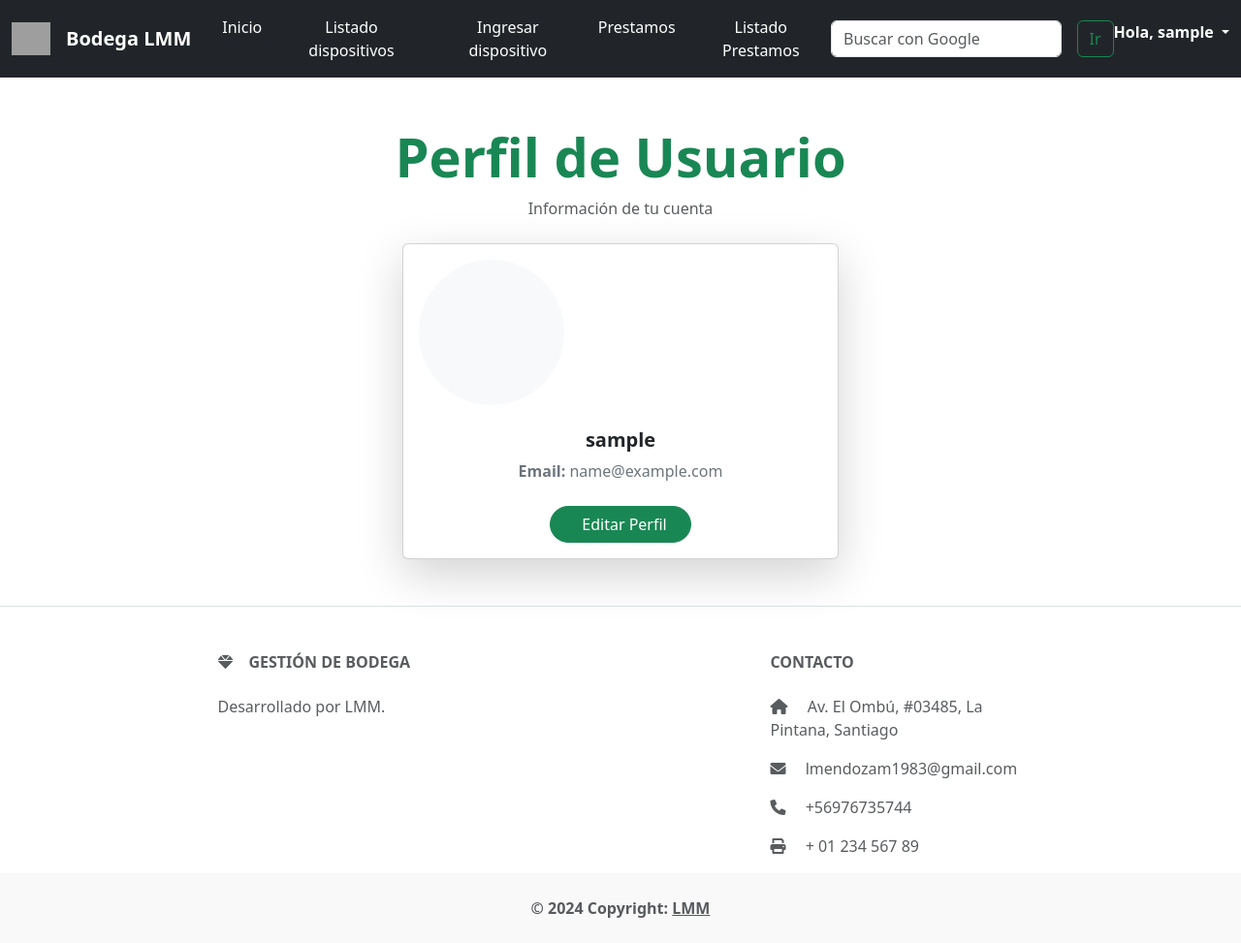
After one commit to lmendozam1983/bodegalmm24, a Django app: page /dispositivo/templates/registration/perfil/ in a window 1280 px wide. The commit adds this page. Shown: the whole page at 97% size. Run offline with Django 5.2, Linux system fonts and the light colour scheme; the visitor is signed in with stand-in values (Sample User, id 1); some libraries are stand-ins or nearby versions; grey boxes are pictures that could not be loaded.

Commit message:
segundo commit

```diff
--- a/dispositivo/apps.py
+++ b/dispositivo/apps.py
@@ -5,3 +5,6 @@ class DispositivosConfig(AppConfig):
     default_auto_field = 'django.db.models.BigAutoField'
     name = 'dispositivo'
     verbose_name = 'Dispositivos'
+
+    def ready(self):
+        import dispositivo.signals
--- a/dispositivo/models.py
+++ b/dispositivo/models.py
@@ -73,3 +73,10 @@ class PrestamoModel(models.Model):
 
     def __str__(self):
         return f"Préstamo de {self.dispositivo.nombre} a {self.usuario.username}"
+
+class Profile(models.Model):
+    user = models.OneToOneField(User, on_delete=models.CASCADE)
+    foto_perfil = models.ImageField(upload_to='fotos_perfil/', null=True, blank=True)
+
+    def __str__(self):
+        return self.user.username
--- /dev/null
+++ b/dispositivo/signals.py
@@ -0,0 +1,13 @@
+from django.db.models.signals import post_save
+from django.dispatch import receiver
+from django.contrib.auth.models import User
+from .models import Profile
+
+@receiver(post_save, sender=User)
+def crear_perfil_usuario(sender, instance, created, **kwargs):
+    if created:
+        Profile.objects.create(user=instance)
+
+@receiver(post_save, sender=User)
+def guardar_perfil_usuario(sender, instance, **kwargs):
+    instance.profile.save()
--- a/dispositivo/templates/registration/login.html
+++ b/dispositivo/templates/registration/login.html
@@ -18,7 +18,7 @@
             {% csrf_token %}
             {{ login_form|crispy }}
             <button class="btn btn-primary"type="submit">Ingresar</button> </form>
-        <p class="text-center">Si nio tienes una cuenta, registrate en <a href="/dispositivo/templates/registration/registro">, para crear una cuenta</a>.</p>
+        <p class="text-center">Si no tienes una cuenta, registrate, <a href="/dispositivo/templates/registration/registro"> para crear una cuenta</a>.</p>
     </div>
     {% include "footer.html" %}
     {% endblock content %}
--- /dev/null
+++ b/dispositivo/templates/registration/perfil.html
@@ -0,0 +1,36 @@
+{% extends 'base.html' %}
+{% block content %}
+
+{% include "menu.html" %}
+
+<div class="container mt-5">
+    <div class="text-center mb-4">
+        <h1 class="display-4 text-success fw-bold">Perfil de Usuario</h1>
+        <p class="text-muted">Información de tu cuenta</p>
+    </div>
+
+    <div class="card shadow-lg mx-auto" style="max-width: 450px;">
+        <div class="card-body text-center">
+            <!-- Mostrar la imagen del perfil -->
+            {% if profile.foto_perfil %}
+                <img src="{{ profile.foto_perfil.url }}" class="rounded-circle border mb-4"
+                     style="width: 150px; height: 150px;" alt="Foto de perfil">
+            {% else %}
+                <div class="d-flex justify-content-center align-items-center rounded-circle bg-light text-muted mb-4"
+                     style="width: 150px; height: 150px; font-size: 3rem;">
+                    <i class="bi bi-person"></i>
+                </div>
+            {% endif %}
+
+            <h5 class="card-title"><strong>{{ request.user.username }}</strong></h5>
+            <p class="card-text text-secondary mb-4"><strong>Email:</strong> {{ request.user.email }}</p>
+
+            <a href="{% url 'editar_perfil' %}" class="btn btn-success rounded-pill px-4">
+                <i class="bi bi-pencil-square me-2"></i>Editar Perfil
+            </a>
+        </div>
+    </div>
+</div>
+
+{% include "footer.html" %}
+{% endblock %}
--- a/dispositivo/templates/registration/registro.html
+++ b/dispositivo/templates/registration/registro.html
@@ -13,7 +13,7 @@
 <body>
     <div class="container py-5">
         <h1>Registro</h1>
-        <form method="POST">
+        <form method="POST" enctype="multipart/form-data">
             {% csrf_token %} {{ register_form|crispy }}
             <button class="btn btn-success" type="submit">Regístrate</button>
         </form>
--- a/dispositivo/urls.py
+++ b/dispositivo/urls.py
@@ -4,7 +4,7 @@ from . import views
 urlpatterns = [
     path('', views.index, name='index'),
     path('templates/registration/login/', views.loginView, name='login'),
-    path('templates/registration/registro/', views.registroView, name='login'),
+    path('templates/registration/registro/', views.registroView, name='registro'),
     path('logout/', views.logoutView, name='logout'),
     path('listado/', views.listadoView, name='listado'),
     path('templates/registrar_prestamo/', views.registrar_prestamo, name='registrar_prestamo'),
@@ -14,4 +14,6 @@ urlpatterns = [
     path('editar/<int:dispositivo_id>/', views.editar, name='editar'),
     path('eliminar/<int:dispositivo_id>/', views.eliminar, name='eliminar'),
     path('templates/listar_usuarios/', views.listar_usuarios, name='listar_usuarios'),
+    path('templates/registration/perfil/', views.perfilView, name='perfil'),
+    path('templates/registration/editar_perfil/', views.editarPerfilView, name='editar_perfil'),
 ]
--- a/dispositivo/views.py
+++ b/dispositivo/views.py
@@ -19,6 +19,7 @@ from .forms import RegistroUsuarioForm
 from .models import DeviceModel
 from .models import PrestamoModel
 from .forms import PrestamoForm
+from .forms import EditarPerfilForm  # Crea este formulario
 
 # Create your views here.
 
@@ -194,3 +195,22 @@ def generar_codigo_barras(numero_serie):
     filename = f"codigos/{numero_serie}"
     codigo.save(filename)
     return filename
+
+@login_required
+def perfilView(request):
+    profile = request.user.profile  # Recupera el perfil del usuario autenticado
+    return render(request, 'registration/perfil.html', {'profile': profile})
+
+@login_required
+def editarPerfilView(request):
+    profile = request.user.profile
+    if request.method == 'POST':
+        form = EditarPerfilForm(request.POST, request.FILES, instance=profile)
+        if form.is_valid():
+            form.save()
+            messages.success(request, 'Perfil actualizado exitosamente.')
+            return redirect('perfil')
+    else:
+        form = EditarPerfilForm(instance=profile)
+
+    return render(request, 'registration/editar_perfil.html', {'form': form})
--- a/my_project/urls.py
+++ b/my_project/urls.py
@@ -16,6 +16,8 @@ Including another URLconf
 """
 from django.contrib import admin
 from django.urls import path, include
+from django.conf import settings
+from django.conf.urls.static import static
 from .views import IndexView
 
 urlpatterns = [
@@ -23,3 +25,7 @@ urlpatterns = [
     path('', IndexView.as_view(), name="index"),
     path('dispositivo/', include('dispositivo.urls'))
 ]
+
+# Esto asegura que durante el desarrollo, Django sirva los archivos de medios.
+if settings.DEBUG:
+    urlpatterns += static(settings.MEDIA_URL, document_root=settings.MEDIA_ROOT)
--- a/templates/menu.html
+++ b/templates/menu.html
@@ -40,6 +40,7 @@
                             <b>Hola, {{ user.username }}</b>
                         </a>
                         <ul class="dropdown-menu dropdown-menu-end" aria-labelledby="navbarDropdown">
+                            <li><a class="dropdown-item" href="{% url 'perfil' %}">Perfil</a></li>
                             <li><a class="dropdown-item" href="{% url 'logout' %}">Cerrar sesión</a></li>
                         </ul>
                     {% else %}
```
Also changed, not shown: dispositivo/forms.py (+13 -1 lines), dispositivo/templates/registration/editar_perfil.html (added, +22 -0 lines), my_project/settings.py (+6 -1 lines), dispositivo/migrations/0003_profile.py (added), media/fotos_perfil/514845fae6d2e8f38e7fa5631984fe6e.jpg (added), media/fotos_perfil/514845fae6d2e8f38e7fa5631984fe6e_rPlwMFJ.jpg (added), media/fotos_perfil/image_1.png (added), media/fotos_perfil/logo_pie-removebg-preview.png (added).
